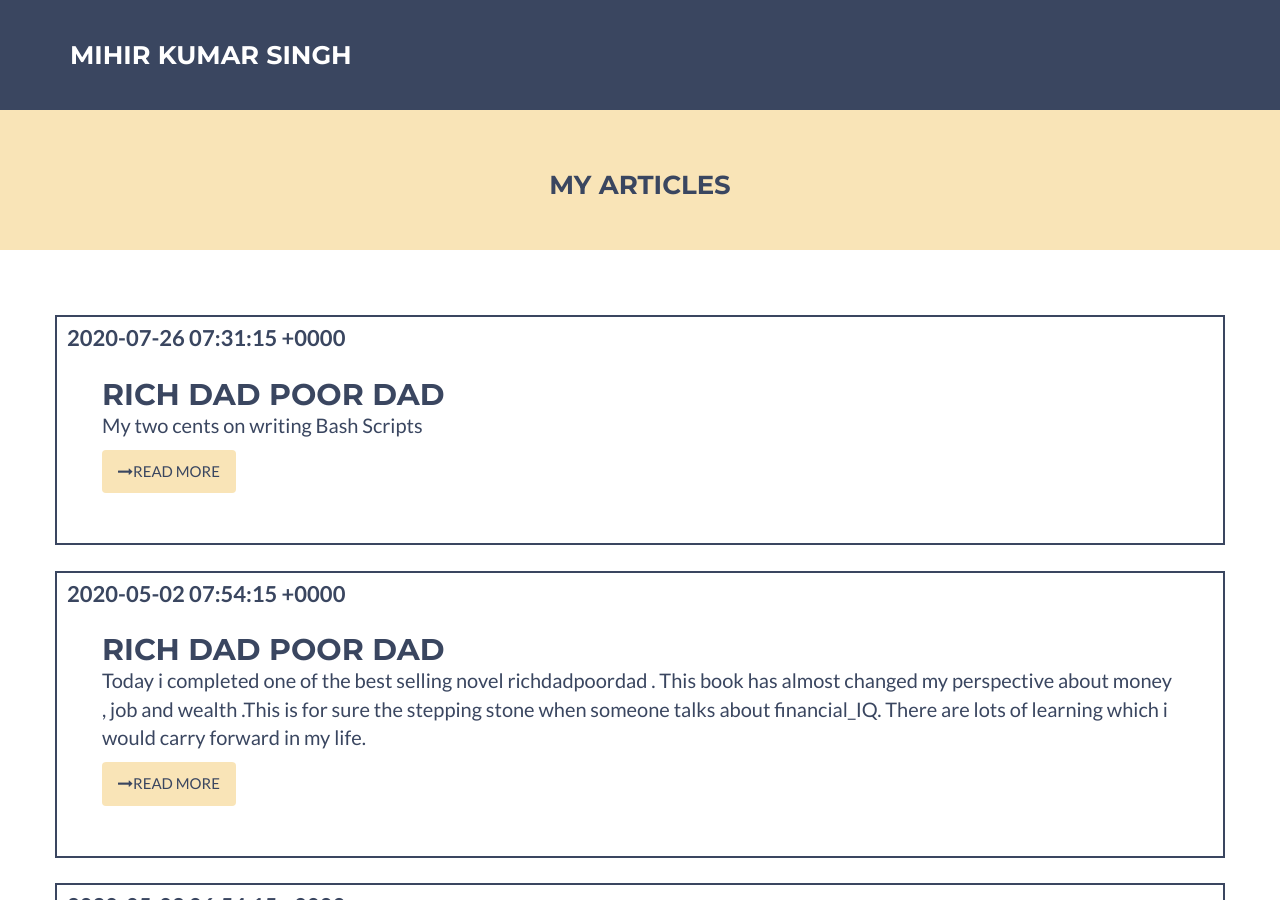
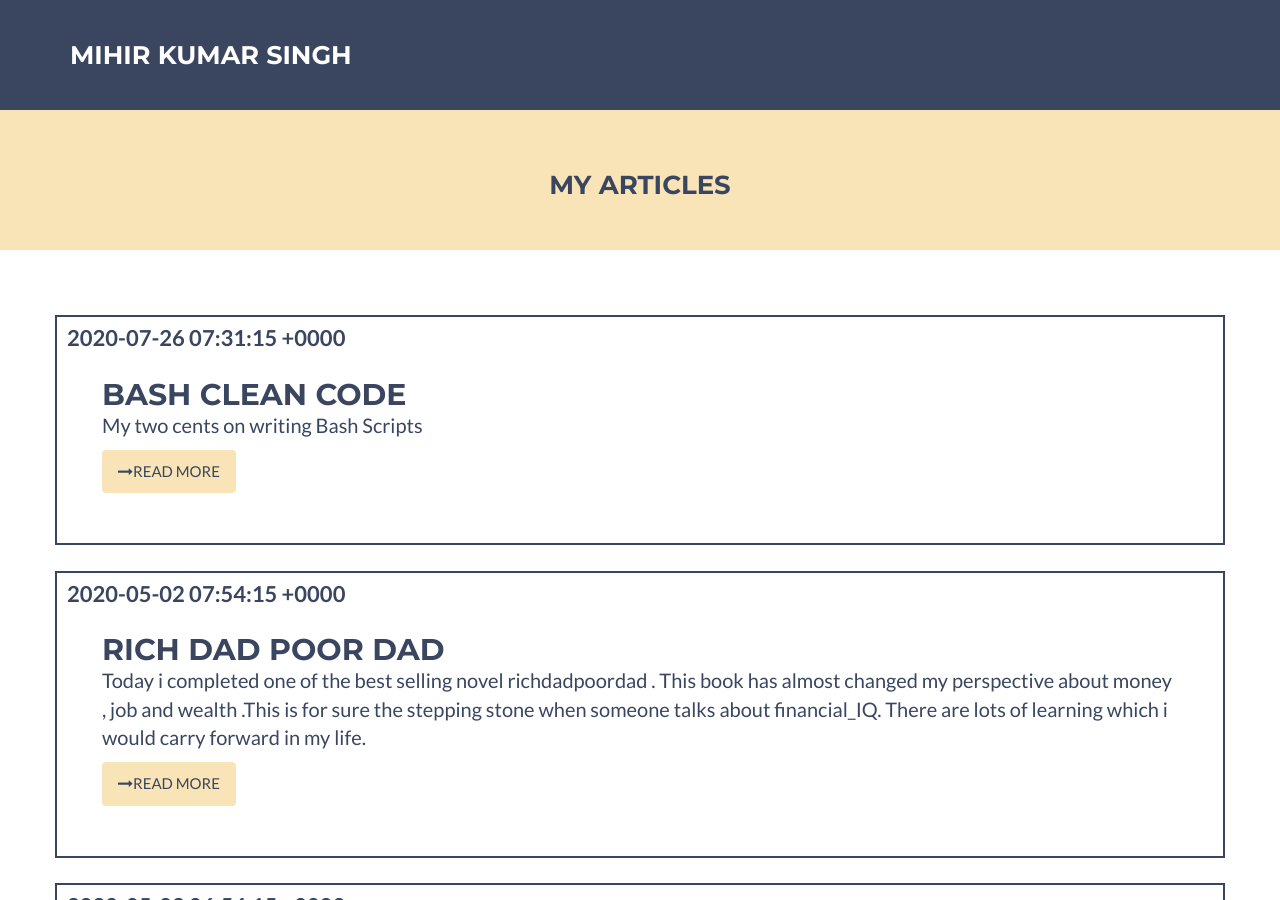
Before and after one commit to Mihirkumarsingh/portfolio, a Jekyll site: the page built from blog.html, in a window 1280 px wide and 900 px high. Built offline with Jekyll 4.4.1, drawn with Linux system fonts in a browser that asks for light colours.

Commit message:
Update 2020-07-26-clean-code-bash.md

````diff
--- a/_posts/2020-07-26-clean-code-bash.md
+++ b/_posts/2020-07-26-clean-code-bash.md
@@ -4,10 +4,10 @@ title:  "Bash Clean Code"
 date:   2020-07-26 13:01:15 +0530
 excerpt_separator: <!--more-->
 ---
-## Rich Dad Poor Dad
+## BASH CLEAN CODE
 My two cents on writing Bash Scripts
 <!--more-->
 My favourite are
 ```
--
+- Rich Dad Poor Dad
 ```
````
